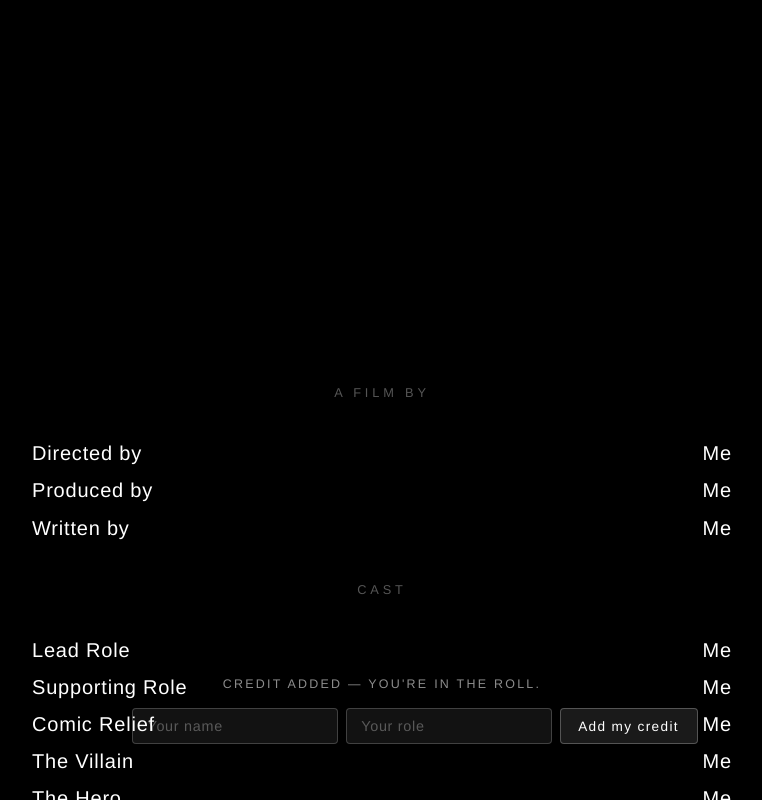
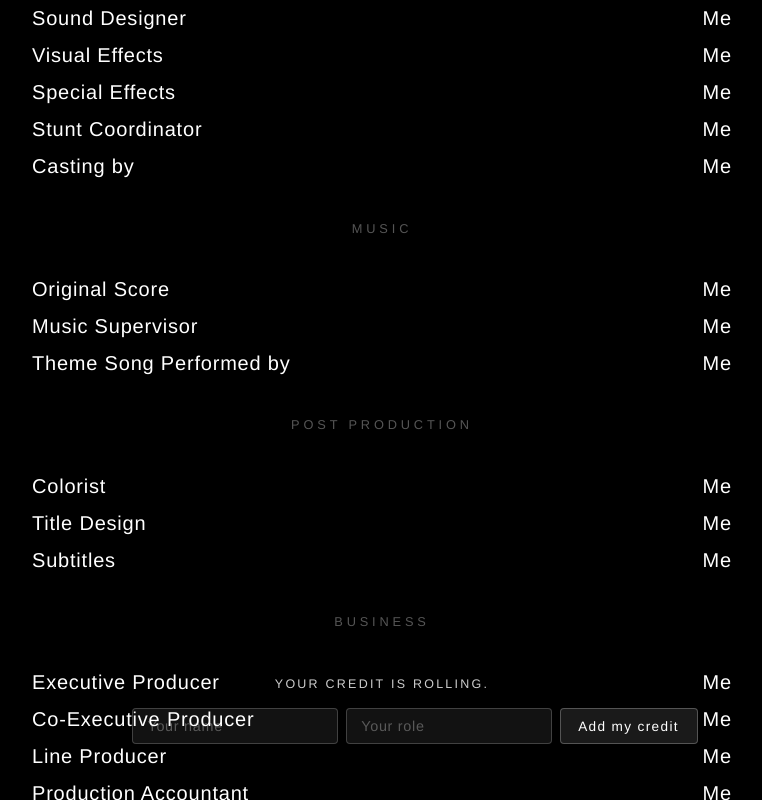
Before and after one commit to anothercaroline/creditspending, a plain HTML site: page index.html in a window 1280 px wide. Both pictures are taken after typing "Sample", "Sample" into the empty fields and a click on the button "Add my credit". Shown: the whole page, without its empty margins (258-1020 px from the left). Drawn offline with Linux system fonts and the light colour scheme; no server answers.

Commit message:
Update index.html

```diff
--- a/index.html
+++ b/index.html
@@ -65,6 +65,13 @@
       text-align: right;
     }
 
+    .credit-name.highlight {
+      color: #fff;
+      opacity: 1;
+      text-shadow: 0 0 20px rgba(255,255,255,0.8);
+      transition: text-shadow 1s ease;
+    }
+
     .credit-divider {
       text-align: center;
       font-size: clamp(0.6rem, 1.4vw, 0.8rem);
@@ -130,7 +137,7 @@
       font-size: 0.78rem;
       letter-spacing: 0.18em;
       text-transform: uppercase;
-      color: rgba(255,255,255,0.55);
+      color: rgba(255,255,255,0.8);
       opacity: 0;
       transition: opacity 0.3s ease;
       pointer-events: none;
@@ -146,7 +153,7 @@
   </div>
 
   <div id="input-bar">
-    <div id="toast">Credit added — you're in the roll.</div>
+    <div id="toast">Your credit is rolling.</div>
     <form id="credit-form">
       <input id="name-input" type="text" placeholder="Your name" maxlength="40" autocomplete="off" />
       <input id="role-input" type="text" placeholder="Your role" maxlength="60" autocomplete="off" />
@@ -201,6 +208,9 @@
     ];
 
     let credits = [...baseCredits];
+    let userEntryIndex = -1;
+    let speedMultiplier = 1;
+    let jumpInProgress = false;
 
     async function loadFromDB() {
       try {
@@ -242,13 +252,14 @@
       });
     }
 
-    function buildRow(entry) {
+    function buildRow(entry, index) {
       if (entry.divider) return '<div class="credit-divider">' + entry.divider + '</div>';
-      return '<div class="credit-row"><span class="credit-label">' + toTitleCase(entry.label) + '</span><span class="credit-name">' + entry.name + '</span></div>';
+      const highlight = (index === userEntryIndex) ? ' highlight' : '';
+      return '<div class="credit-row" data-index="' + index + '"><span class="credit-label">' + toTitleCase(entry.label) + '</span><span class="credit-name' + highlight + '">' + entry.name + '</span></div>';
     }
 
     function buildCopy() {
-      return '<div class="credits-copy">' + credits.map(buildRow).join('') + '</div>';
+      return '<div class="credits-copy">' + credits.map((c, i) => buildRow(c, i)).join('') + '</div>';
     }
 
     const strip = document.getElementById('strip');
@@ -272,13 +283,49 @@
     function step(timestamp) {
       if (!startTime) startTime = timestamp;
       const elapsed = (timestamp - startTime) / 1000;
-      offset = window.innerHeight - elapsed * SPEED;
+      const currentSpeed = SPEED * speedMultiplier;
+      offset = offset - (currentSpeed / 60);
+
       if (offset <= -copyHeight) {
         offset += copyHeight;
-        startTime = timestamp - ((window.innerHeight - offset) / SPEED) * 1000;
       }
+
       strip.style.transform = 'translateY(' + offset + 'px)';
+      startTime = timestamp;
       animationId = requestAnimationFrame(step);
+    }
+
+    function jumpToEntry(index) {
+      if (jumpInProgress) return;
+      jumpInProgress = true;
+
+      // Find the row in the first copy
+      const rows = strip.querySelectorAll('.credit-row');
+      let targetRow = null;
+      rows.forEach(row => {
+        if (parseInt(row.dataset.index) === index) {
+          if (!targetRow) targetRow = row;
+        }
+      });
+
+      if (!targetRow) { jumpInProgress = false; return; }
+
+      // Speed up to reach the entry
+      speedMultiplier = 8;
+
+      const checkInterval = setInterval(() => {
+        const rowTop = targetRow.getBoundingClientRect().top;
+        const viewMiddle = window.innerHeight / 2;
+
+        if (rowTop <= viewMiddle + 40 && rowTop >= viewMiddle - 40) {
+          clearInterval(checkInterval);
+          speedMultiplier = 0.3; // slow right down as name passes
+          setTimeout(() => {
+            speedMultiplier = 1; // back to normal
+            jumpInProgress = false;
+          }, 2000);
+        }
+      }, 50);
     }
 
     const form = document.getElementById('credit-form');
@@ -290,7 +337,7 @@
     function showToast() {
       clearTimeout(toastTimer);
       toast.classList.add('visible');
-      toastTimer = setTimeout(() => toast.classList.remove('visible'), 3000);
+      toastTimer = setTimeout(() => toast.classList.remove('visible'), 4000);
     }
 
     form.addEventListener('submit', async e => {
@@ -298,17 +345,27 @@
       const name = nameInput.value.trim();
       const role = roleInput.value.trim();
       if (!name || !role) return;
+
       await saveToDB(name, toTitleCase(role));
+
+      // Add to credits array
+      if (!credits.find(c => c.divider === "Also Starring")) {
+        credits.push({ divider: "Also Starring" });
+      }
       credits.push({ label: toTitleCase(role), name });
+      userEntryIndex = credits.length - 1;
+
       nameInput.value = '';
       roleInput.value = '';
       showToast();
+
       const currentOffset = offset;
       strip.innerHTML = buildCopy() + buildCopy();
       requestAnimationFrame(() => {
         copyHeight = strip.querySelector('.credits-copy').offsetHeight;
         offset = currentOffset;
         strip.style.transform = 'translateY(' + offset + 'px)';
+        setTimeout(() => jumpToEntry(userEntryIndex), 300);
       });
     });
 
```
